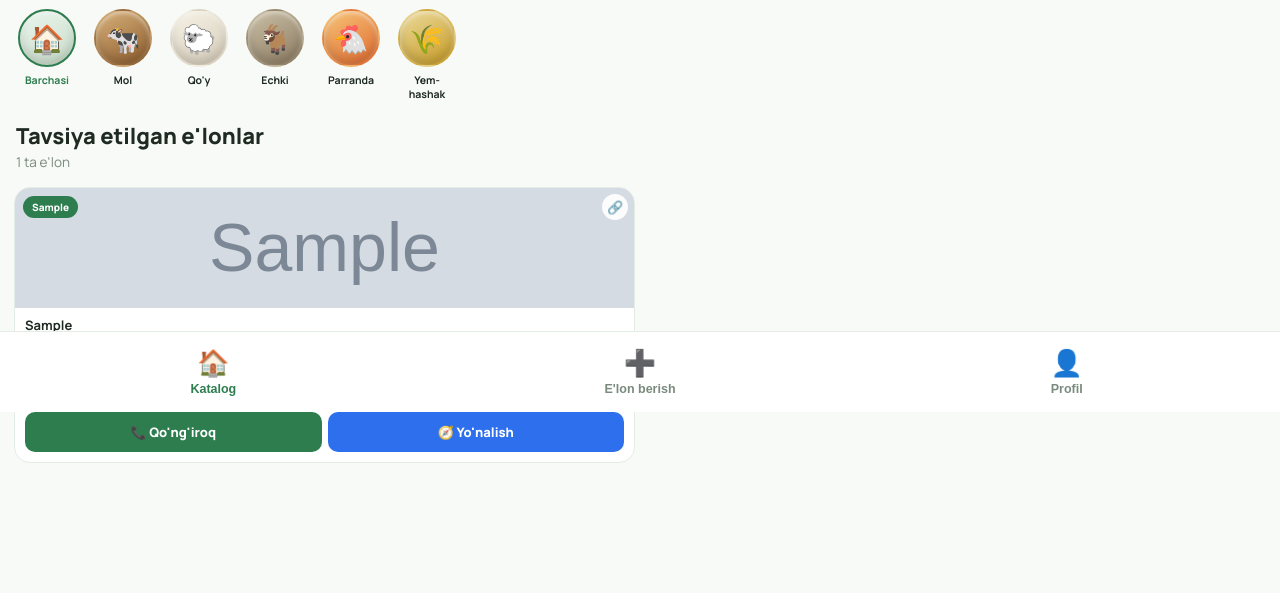
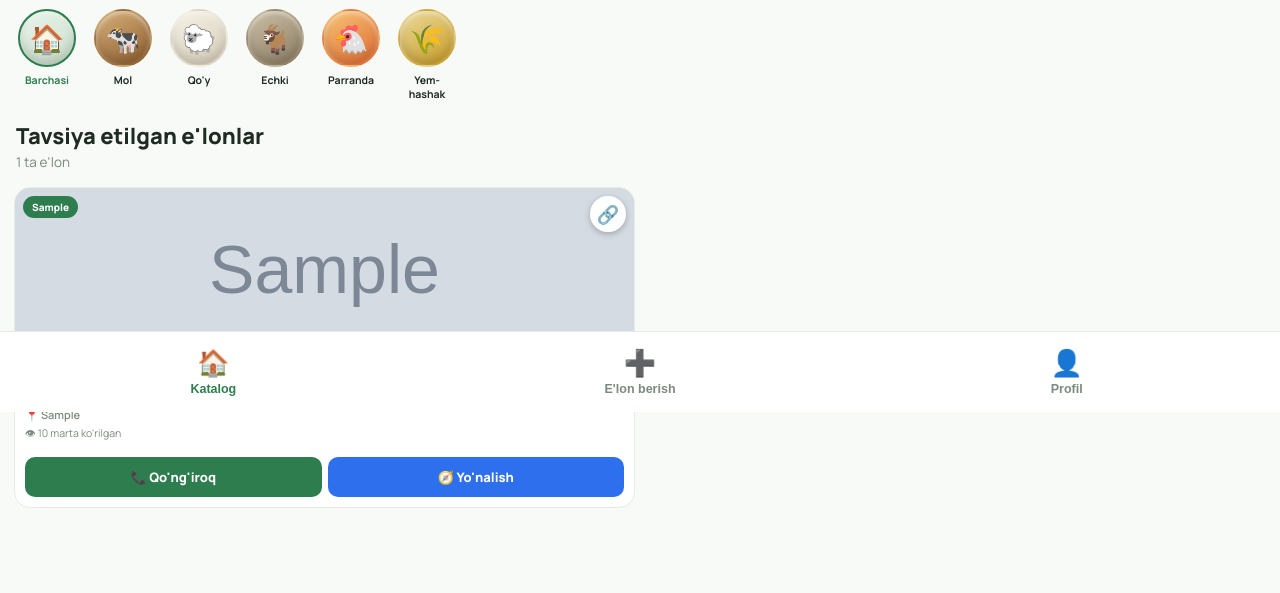
Before and after one commit to tursunmatovsodiq-ops/chorva-bozor, a Flask app: page / in a window 1280 px wide. Shown: the part 388-981 px from the top of the page. Before the commit the page ends 851 px from the top, so only its background shows below. Run offline with Flask 3, Linux system fonts and the light colour scheme; tables that the repository leaves empty hold one stand-in row (values such as "Sample post"); grey boxes marked "Sample" are stand-in pictures; a database or web service that is not in the repository returns one stand-in record (values such as "Sample title"); data that the repository does not hold is empty; some libraries are stand-ins or nearby versions.

Commit message:
Update index.html

```diff
--- a/templates/index.html
+++ b/templates/index.html
@@ -120,7 +120,7 @@
   .grid { display: grid; grid-template-columns: 1fr 1fr; gap: 10px; padding: 12px 14px 40px; }
   .card { background: var(--card); border-radius: 16px; overflow: hidden; border: 1px solid var(--line); }
   .thumb-wrap { position: relative; }
-  .thumb { width: 100%; height: 120px; object-fit: cover; background: #EDE4D0; display: block; }
+  .thumb { width: 100%; height: 165px; object-fit: cover; background: #EDE4D0; display: block; }
   .photo-dots {
     position: absolute; bottom: 6px; left: 0; right: 0;
     display: flex; justify-content: center; gap: 4px;
@@ -135,10 +135,11 @@
     padding: 4px 9px; border-radius: 20px;
   }
   .share-badge {
-    position: absolute; top: 6px; right: 6px; z-index: 2;
-    width: 26px; height: 26px; border-radius: 50%;
-    background: rgba(255,255,255,0.92); color: var(--brown-dark);
-    display: flex; align-items: center; justify-content: center; font-size: 13px;
+    position: absolute; top: 8px; right: 8px; z-index: 2;
+    width: 36px; height: 36px; border-radius: 50%;
+    background: rgba(255,255,255,0.96); color: var(--brown-dark);
+    display: flex; align-items: center; justify-content: center; font-size: 18px;
+    box-shadow: 0 2px 6px rgba(0,0,0,0.25);
   }
   .photo-count {
     position: absolute; bottom: 6px; right: 6px;
```
